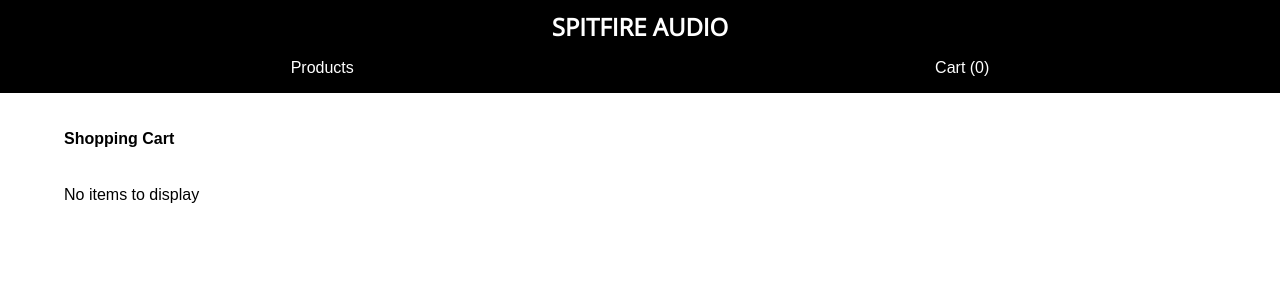
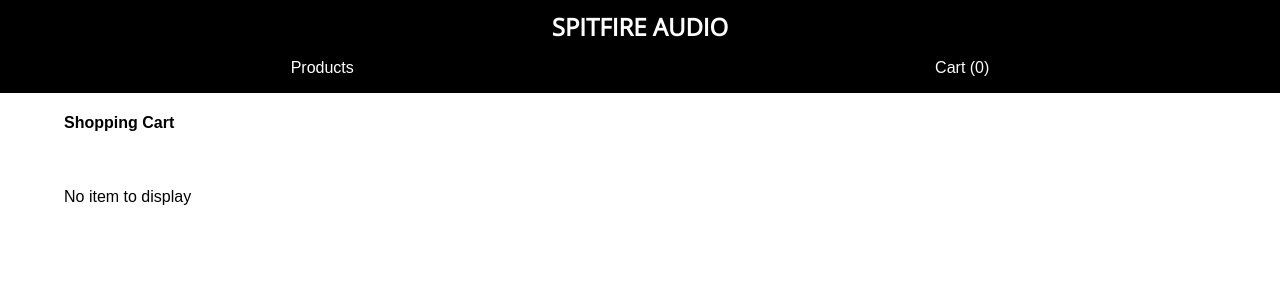
Before and after one commit to mickcooke/Wk8_weekend_hwork_e-commerce, a React (Create React App) app: page /basket in a window 1280 px wide. Shown: the top 300 px of the page. Built offline with nearby package versions, Linux system fonts and the light colour scheme.

Commit message:
more fixes to no item to display

```diff
--- a/src/components/Basket.js
+++ b/src/components/Basket.js
@@ -39,16 +39,8 @@
     // </>
 
 <>
-    <div className='grid-columns'>
-        <div>
+    <div className='margin'>
             <h4>Shopping Cart</h4>
-        </div>
-        <div></div>
-        <div>
-            {basket.length === 0
-                ? <p>No items to display</p>
-                : <p></p>}
-        </div>
     </div>
 
             {basketItemNodes}
@@ -58,7 +50,7 @@
         <div>&nbsp;</div>
         <div>
             {basket.length === 0
-                ? <p></p>
+                ? <p>No item to display</p>
                 : <b>Total:</b>
             }
         </div>
--- a/src/components/BasketItem.css
+++ b/src/components/BasketItem.css
@@ -4,3 +4,8 @@
     display: grid;
     grid-template-columns:70% 30%;
 }
+
+.margin {
+    margin: 1rem auto;
+    width: min(90%, 75rem);
+}
```
